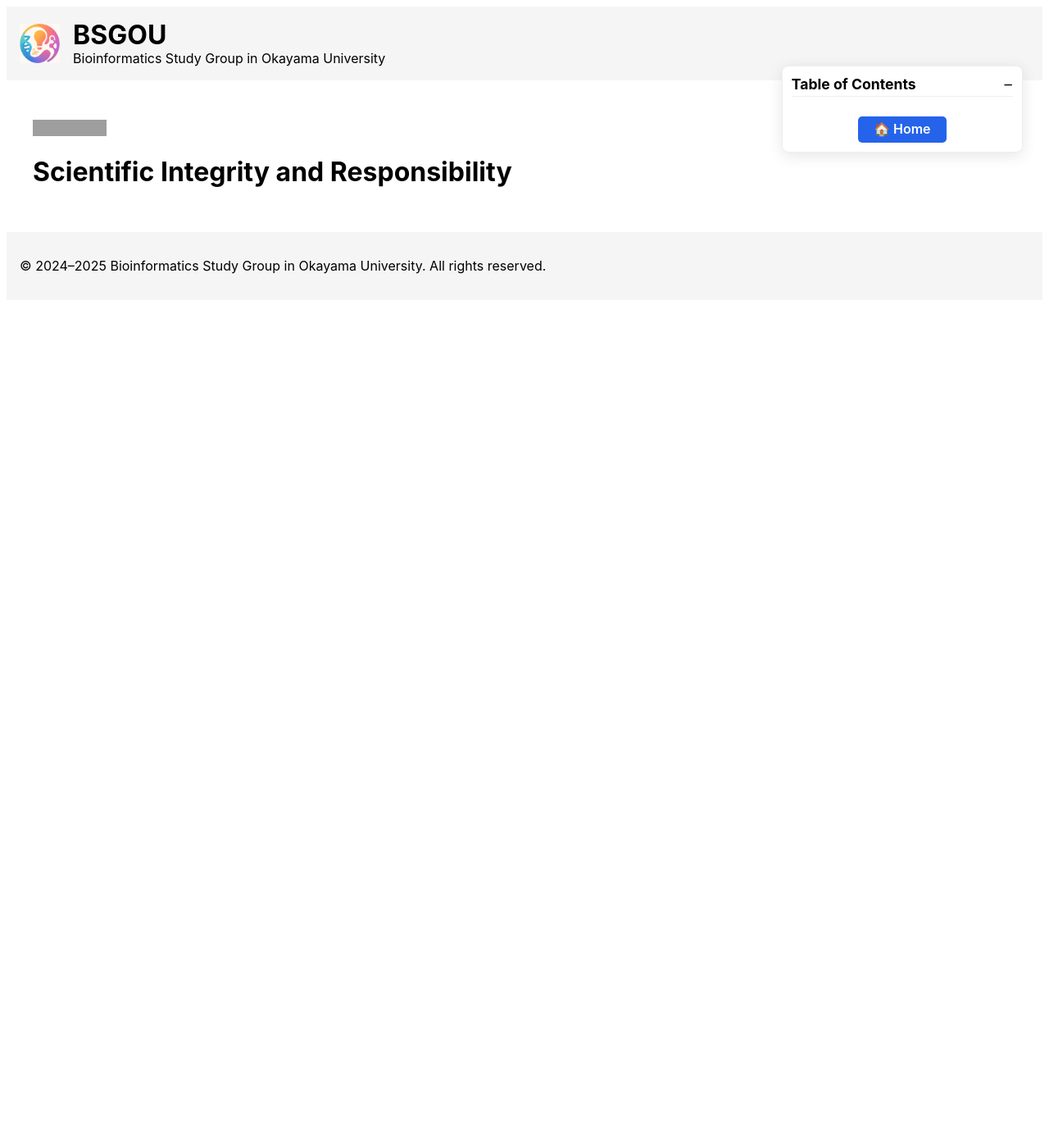
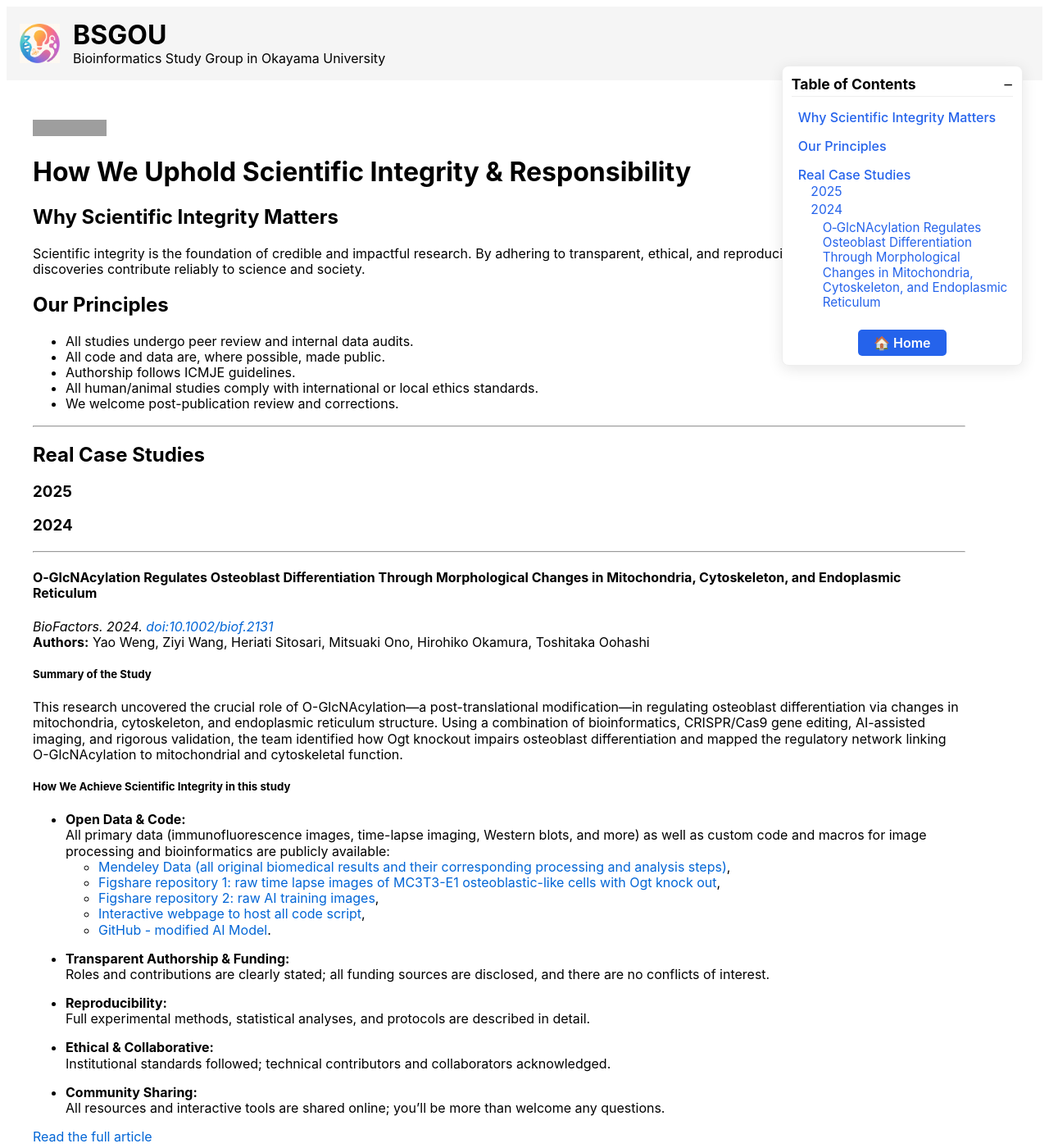
Before and after one commit to LabOnoM/LabOnoM.github.io, a Jekyll site: the page built from sources/Scientific_Integrity_and_Responsibility.md, in a window 1280 px wide and 1400 px high. Shown: the whole window at 82% size. Built offline with Jekyll 4.4.1, drawn with Linux system fonts in a browser that asks for light colours; some of the changed text lies outside the part shown; grey boxes are pictures that could not be loaded.

Commit message:
Update Scientific_Integrity_and_Responsibility.md

```diff
--- a/sources/Scientific_Integrity_and_Responsibility.md
+++ b/sources/Scientific_Integrity_and_Responsibility.md
@@ -5,4 +5,63 @@ title: Scientific Integrity and Responsibility
 
 <img src="https://visitor-badge.laobi.icu/badge?page_id=labonom.github.io/sources/Scientific_Integrity_and_Responsibility.html" alt="visitor badge"/>
 
-# Scientific Integrity and Responsibility
+# How We Uphold Scientific Integrity & Responsibility
+
+## Why Scientific Integrity Matters
+
+Scientific integrity is the foundation of credible and impactful research. By adhering to transparent, ethical, and reproducible practices, we ensure our discoveries contribute reliably to science and society.
+
+## Our Principles
+
+ - All studies undergo peer review and internal data audits.
+ - All code and data are, where possible, made public.
+ - Authorship follows ICMJE guidelines.
+ - All human/animal studies comply with international or local ethics standards.
+ - We welcome post-publication review and corrections.
+
+---
+
+## Real Case Studies
+
+### 2025
+
+
+
+### 2024
+---
+
+#### O‐GlcNAcylation Regulates Osteoblast Differentiation Through Morphological Changes in Mitochondria, Cytoskeleton, and Endoplasmic Reticulum
+*BioFactors. 2024. [doi:10.1002/biof.2131](https://doi.org/10.1002/biof.2131)*
+**Authors:** Yao Weng, Ziyi Wang, Heriati Sitosari, Mitsuaki Ono, Hirohiko Okamura, Toshitaka Oohashi
+
+##### Summary of the Study
+
+This research uncovered the crucial role of O-GlcNAcylation—a post-translational modification—in regulating osteoblast differentiation via changes in mitochondria, cytoskeleton, and endoplasmic reticulum structure. Using a combination of bioinformatics, CRISPR/Cas9 gene editing, AI-assisted imaging, and rigorous validation, the team identified how Ogt knockout impairs osteoblast differentiation and mapped the regulatory network linking O-GlcNAcylation to mitochondrial and cytoskeletal function.
+
+##### **How We Achieve Scientific Integrity in this study**
+
+- **Open Data & Code:**
+  All primary data (immunofluorescence images, time-lapse imaging, Western blots, and more) as well as custom code and macros for image processing and bioinformatics are publicly available:
+   - [Mendeley Data (all original biomedical results and their corresponding processing and analysis steps)](https://data.mendeley.com/datasets/5ybkzhyp8y/1),
+   - [Figshare repository 1: raw time lapse images of MC3T3-E1 osteoblastic-like cells with Ogt knock out](https://doi.org/10.6084/m9.figshare.25039688.v1),
+   - [Figshare repository 2: raw AI training images](https://doi.org/10.6084/m9.figshare.25039712.v1),
+   - [Interactive webpage to host all code script](https://dndy5us1uro9a.cloudfront.net),
+   - [GitHub - modified AI Model](https://github.com/wong-ziyi/pytorch_fnet).
+
+- **Transparent Authorship & Funding:**
+  Roles and contributions are clearly stated; all funding sources are disclosed, and there are no conflicts of interest.
+
+- **Reproducibility:**
+  Full experimental methods, statistical analyses, and protocols are described in detail.
+
+- **Ethical & Collaborative:**
+  Institutional standards followed; technical contributors and collaborators acknowledged.
+
+- **Community Sharing:**
+  All resources and interactive tools are shared online; you'll be more than welcome any questions.
+
+[Read the full article](https://doi.org/10.1002/biof.2131)
+
+---
+
+**Contact us:** [your.email@okayama-u.ac.jp](mailto:your.email@okayama-u.ac.jp)
```
